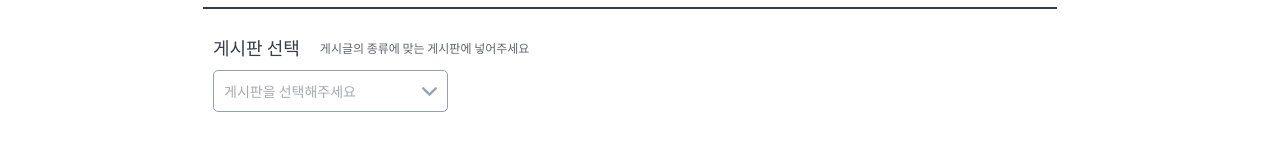
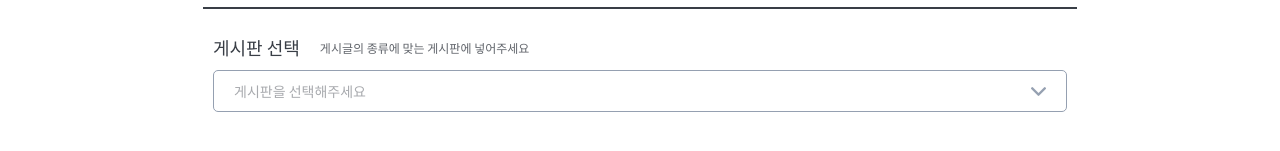
Before and after one commit to kbs1115/EduMax-front, a React (Create React App) app: page /create-post in a window 1280 px wide. Shown: the part 282-433 px from the top of the page. Built offline with nearby package versions, Linux system fonts and the light colour scheme.

Commit message:
[modify] container resize

```diff
--- a/src/components/PostCreate/PostCreateDropdown.js
+++ b/src/components/PostCreate/PostCreateDropdown.js
@@ -6,9 +6,11 @@ import dropdown from '../../assets/dropdown.png';
 const Container = styled.div`
   display: flex;
   flex-direction: column;
-  width: 213px;
-  padding: 10px;
+  padding: 10px 20px 10px 20px;
   border-radius: 5px;
+  justify-content: space-between;
+  align-items: center;
+  align-self: stretch;
   border: 1px solid #95A0B1;
   cursor: pointer;
 `;
--- a/src/components/PostCreate/PostCreateForm.js
+++ b/src/components/PostCreate/PostCreateForm.js
@@ -24,9 +24,9 @@ gap: 5px;
 
 const TitleWrapper = styled.div`
 display: flex;
-width: 854px;
 padding: 20px 0px 10px 0px;
 align-items: center;
+align-self: stretch;
 border-bottom: 2px solid ${colorMapping.black_gray};
 `;
 
@@ -60,7 +60,7 @@ align-self: stretch;
 
 const SelectCategorycontainer = styled.div`
 display: flex;
-padding: 10px 10px 10px 0px;
+padding: 10px 0px 10px 0px;
 flex-direction: column;
 justify-content: center;
 align-items: flex-start;
@@ -76,7 +76,6 @@ gap: 20px;
 
 const InputTitleFirstRow = styled.div`
 display: flex;
-padding: 10px 0px;
 align-items: center;
 gap: 20px;
 align-self: stretch;
```
